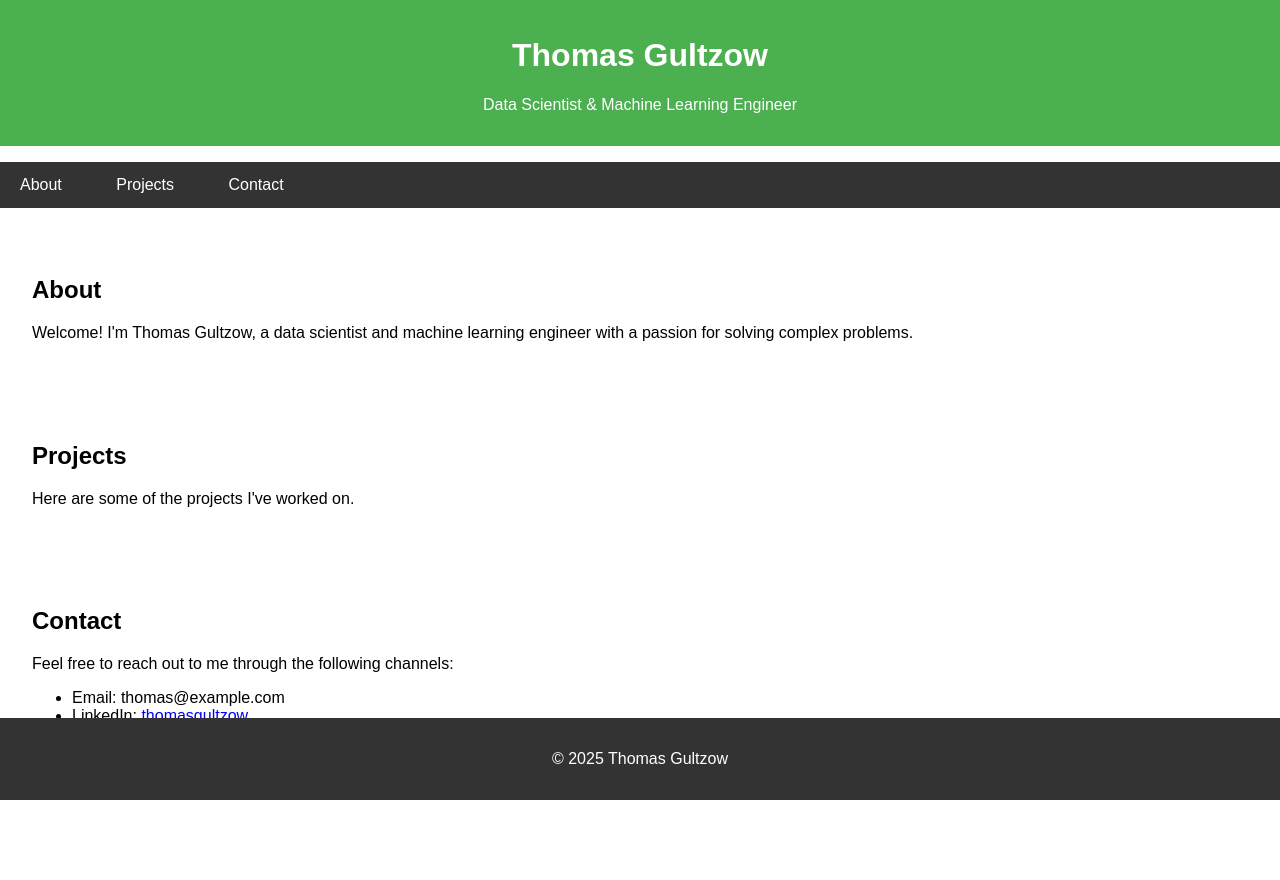
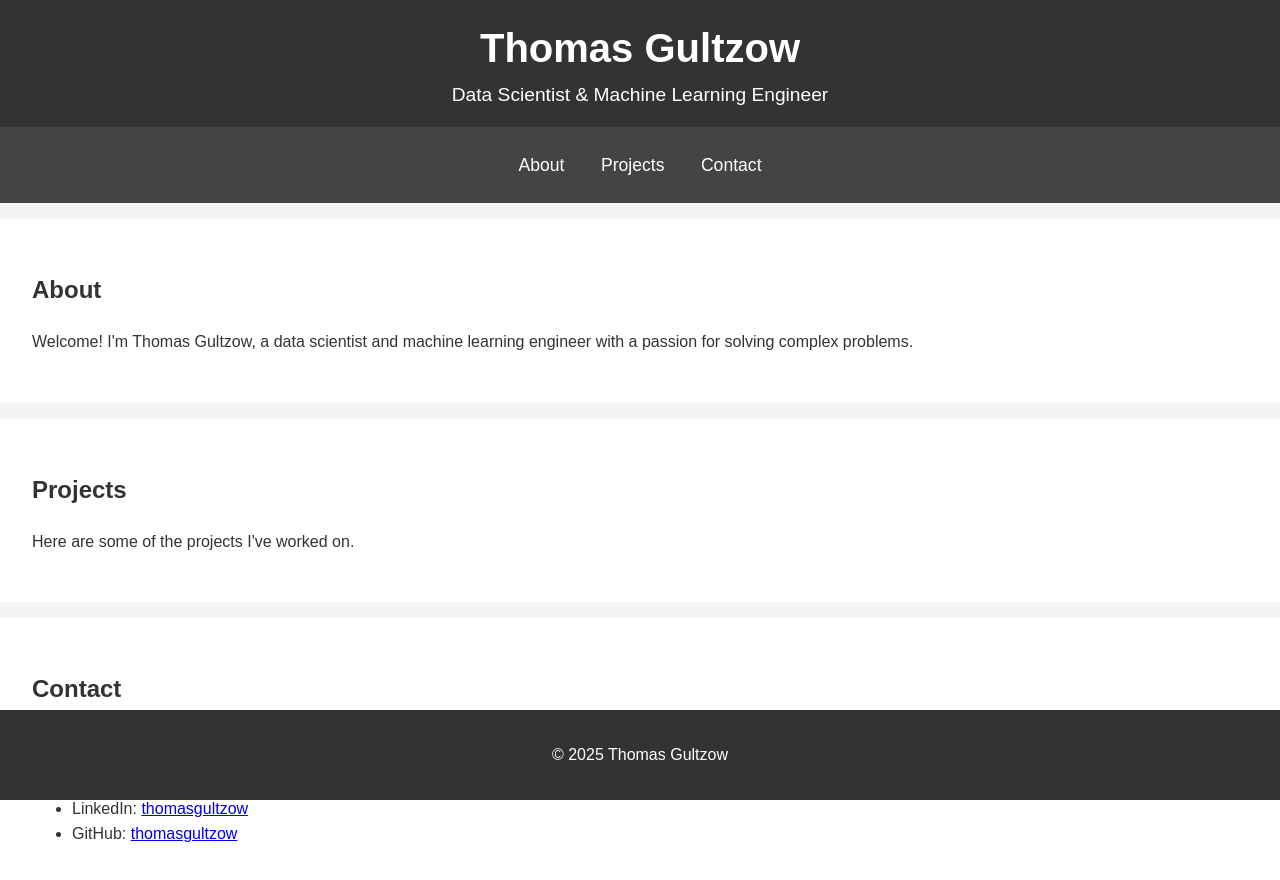
Before and after one commit to himanshubansal-Photonics/himanshubansal.github.io, a plain HTML site: page index.html in a window 1280 px wide. Before the commit the page ends 800 px from the top, so only its background shows below. Drawn offline with Linux system fonts and the light colour scheme.

Commit message:
Update styles.css

```diff
--- a/styles.css
+++ b/styles.css
@@ -1,51 +1,64 @@
 body {
-    font-family: Arial, sans-serif;
+    font-family: 'Arial', sans-serif;
     margin: 0;
     padding: 0;
+    line-height: 1.6;
+    background-color: #f4f4f4;
+    color: #333;
 }
 
 header {
-    background-color: #4CAF50;
+    background: #333;
     color: white;
+    padding: 1rem 0;
     text-align: center;
-    padding: 1em 0;
+}
+
+header h1 {
+    margin: 0;
+    font-size: 2.5rem;
+}
+
+header p {
+    margin: 0;
+    font-size: 1.2rem;
 }
 
 nav {
-    background-color: #333;
+    background: #444;
+    color: white;
+    text-align: center;
+    padding: 0.5rem 0;
 }
 
 nav ul {
-    list-style-type: none;
+    list-style: none;
     padding: 0;
 }
 
 nav ul li {
     display: inline;
-    margin-right: 10px;
+    margin: 0 1rem;
 }
 
 nav ul li a {
     color: white;
     text-decoration: none;
-    padding: 14px 20px;
-    display: inline-block;
-}
-
-nav ul li a:hover {
-    background-color: #575757;
+    font-size: 1.1rem;
 }
 
 section {
-    padding: 2em;
+    padding: 2rem;
+    background: white;
+    margin: 1rem 0;
 }
 
 footer {
-    background-color: #333;
+    background: #333;
     color: white;
     text-align: center;
-    padding: 1em 0;
+    padding: 1rem 0;
     position: fixed;
+    bottom: 0;
     width: 100%;
-    bottom: 0;
 }
```
